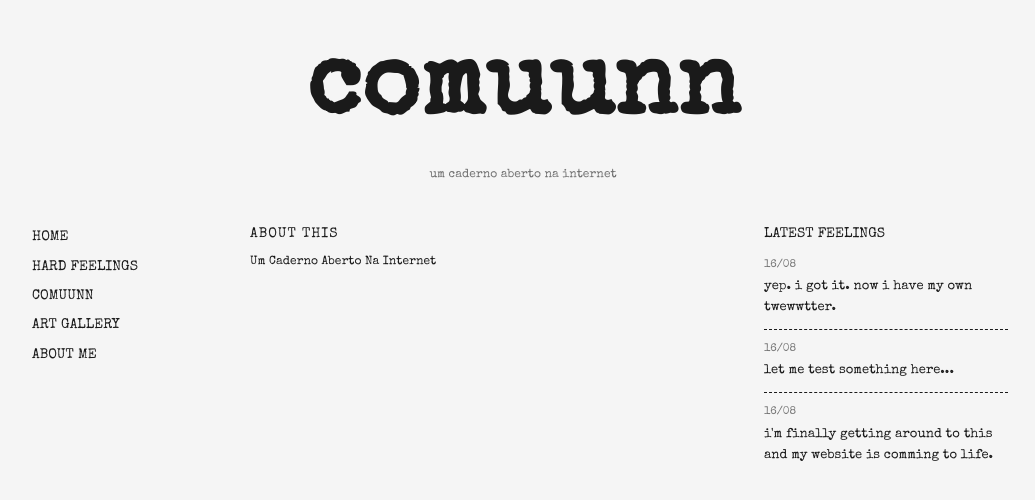
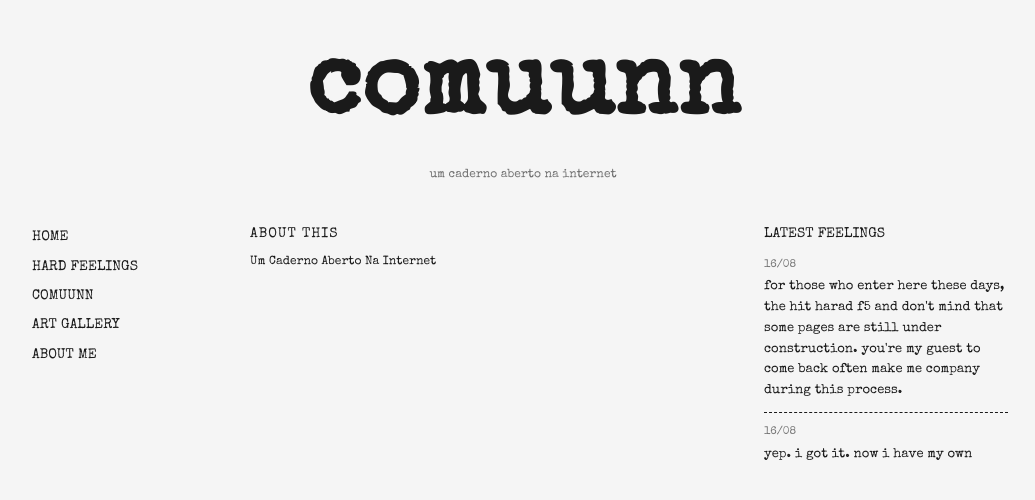
Before and after one commit to guiolhermer/comuunn, a Jekyll site: the page built from index.html, in a window 1280 px wide. Shown: the top 500 px of the page, without its empty margins (117-1152 px from the left). Built offline with Jekyll 4.4.1, drawn with Linux system fonts in a browser that asks for light colours.

Commit message:
fix: add new entry in feelings.yml for clarity and completeness

```diff
--- a/_data/feelings.yml
+++ b/_data/feelings.yml
@@ -6,3 +6,5 @@
   text: "let me test something here..."
 - date: 2026-08-16
   text: "yep. i got it. now I have my own twewwtter."
+- date: 2026-08-16
+  text: "for those who enter here these days, the hit harad f5 and don't mind that some pages are still under construction. you're my guest to come back often make me company during this process."
```
